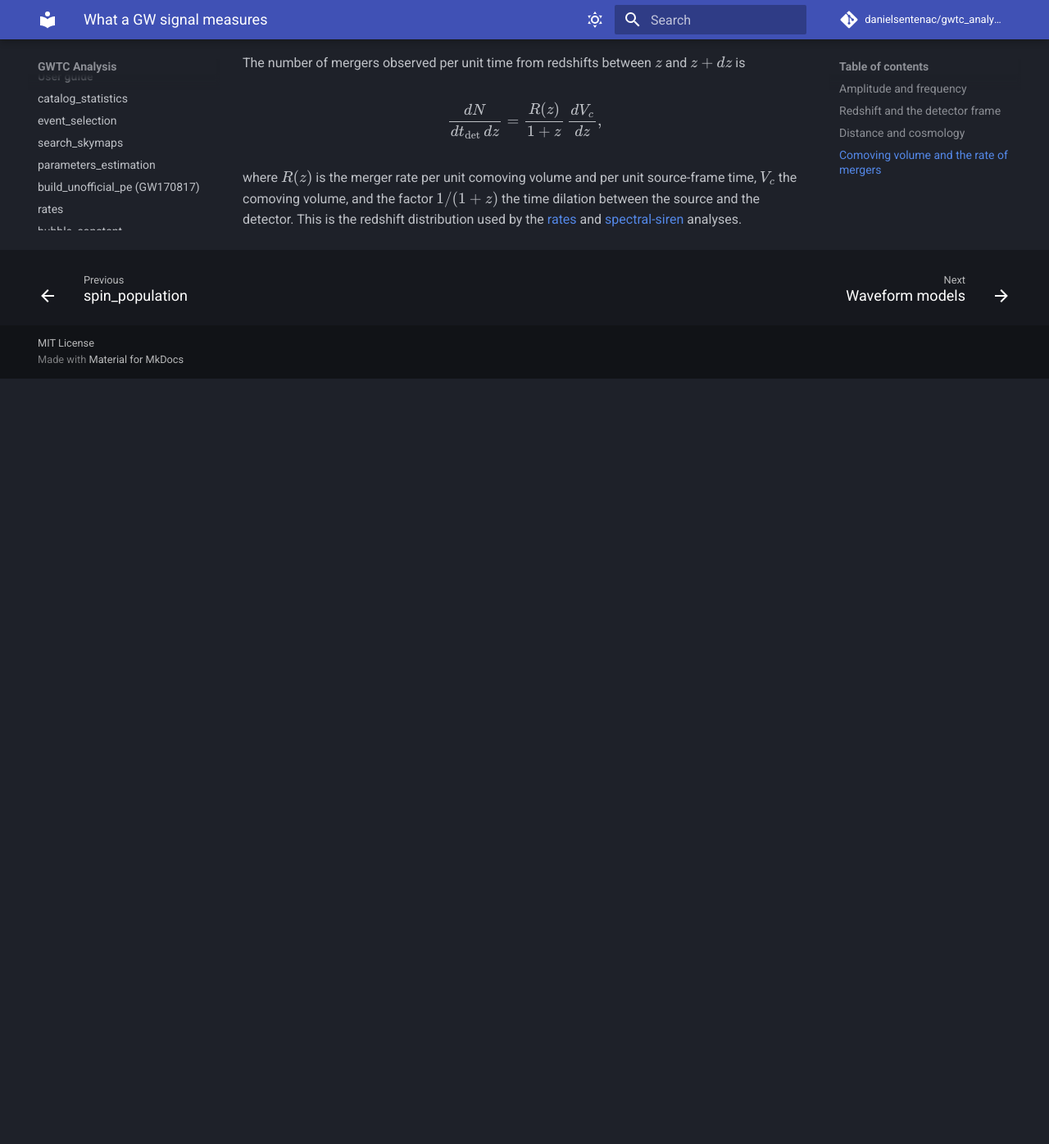
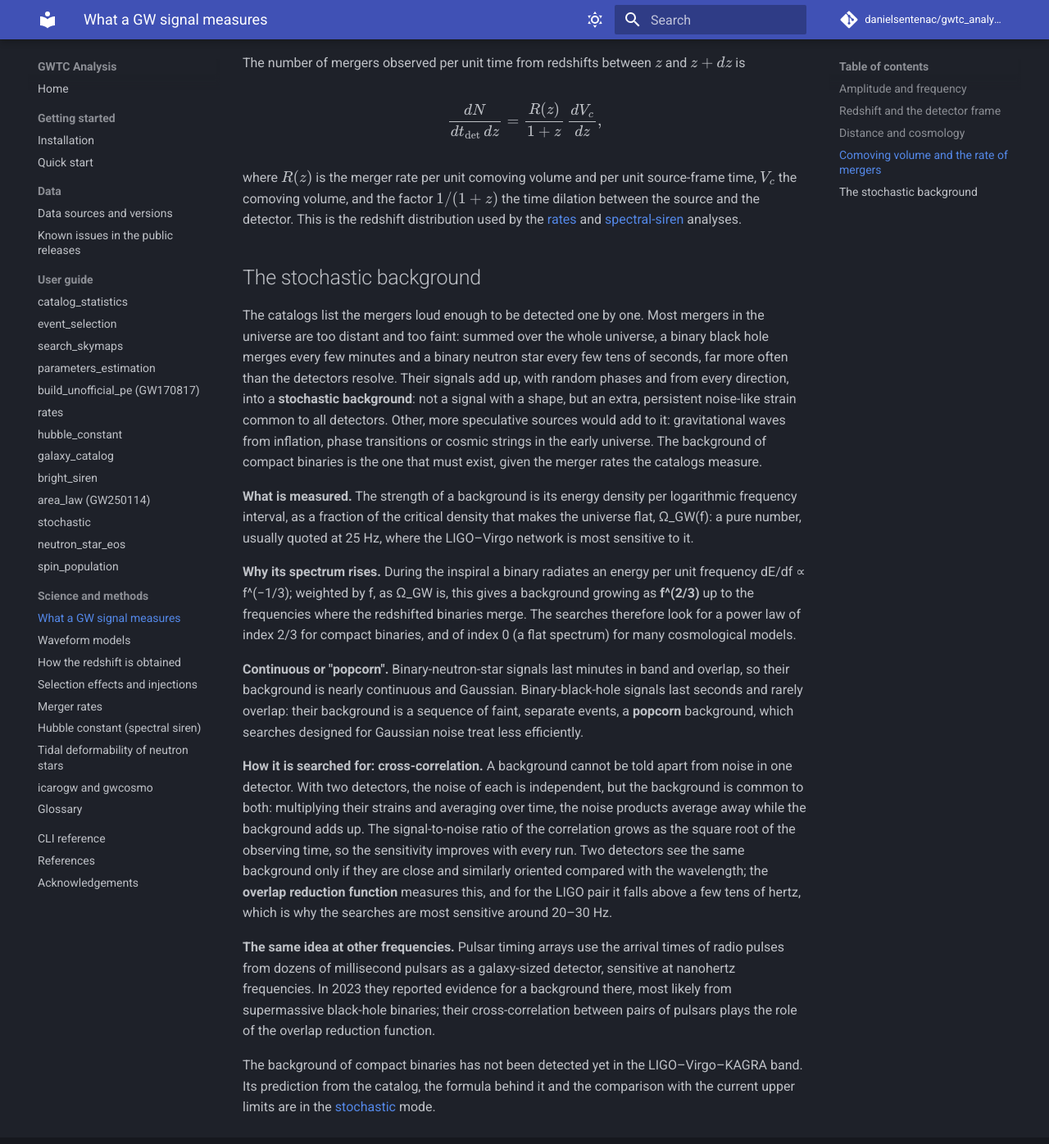
Before and after one commit to danielsentenac/gwtc_analysis, an MkDocs documentation site: the page built from docs/science/gw-signals.md, in a window 1280 px wide and 1400 px high, scrolled down 1889 px. Shown: the top 1396 px of the window at 82% size. Built offline with MkDocs 1.6.1 and Material for MkDocs 9.7.7, drawn with Linux system fonts in a browser that asks for light colours; comment, search, counter and statistics services are not loaded; before the commit the page ends 2351 px from its top, so only the background shows below that.

Commit message:
docs: the stochastic background, principles only, in What a GW signal measures
Co-Authored-By: Claude Opus 5.5 <noreply@anthropic.com>

```diff
--- a/docs/science/gw-signals.md
+++ b/docs/science/gw-signals.md
@@ -80,3 +80,44 @@ where \(R(z)\) is the merger rate per unit comoving volume and per unit source-f
 comoving volume, and the factor \(1/(1+z)\) the time dilation between the source and the detector.
 This is the redshift distribution used by the [rates](merger-rates.md) and
 [spectral-siren](spectral-siren.md) analyses.
+
+## The stochastic background
+
+The catalogs list the mergers loud enough to be detected one by one. Most mergers in the universe are too
+distant and too faint: summed over the whole universe, a binary black hole merges every few minutes and a binary
+neutron star every few tens of seconds, far more often than the detectors resolve. Their signals add up, with
+random phases and from every direction, into a **stochastic background**: not a signal with a shape, but an extra,
+persistent noise-like strain common to all detectors. Other, more speculative sources would add to it:
+gravitational waves from inflation, phase transitions or cosmic strings in the early universe. The background of
+compact binaries is the one that must exist, given the merger rates the catalogs measure.
+
+**What is measured.** The strength of a background is its energy density per logarithmic frequency interval, as
+a fraction of the critical density that makes the universe flat, Ω_GW(f): a pure number, usually quoted at 25 Hz,
+where the LIGO–Virgo network is most sensitive to it.
+
+**Why its spectrum rises.** During the inspiral a binary radiates an energy per unit frequency dE/df ∝ f^(−1/3);
+weighted by f, as Ω_GW is, this gives a background growing as **f^(2/3)** up to the frequencies where the
+redshifted binaries merge. The searches therefore look for a power law of index 2/3 for compact binaries, and of
+index 0 (a flat spectrum) for many cosmological models.
+
+**Continuous or "popcorn".** Binary-neutron-star signals last minutes in band and overlap, so their background is
+nearly continuous and Gaussian. Binary-black-hole signals last seconds and rarely overlap: their background is a
+sequence of faint, separate events, a **popcorn** background, which searches designed for Gaussian noise treat
+less efficiently.
+
+**How it is searched for: cross-correlation.** A background cannot be told apart from noise in one detector. With
+two detectors, the noise of each is independent, but the background is common to both: multiplying their strains
+and averaging over time, the noise products average away while the background adds up. The signal-to-noise ratio
+of the correlation grows as the square root of the observing time, so the sensitivity improves with every run.
+Two detectors see the same background only if they are close and similarly oriented compared with the wavelength;
+the **overlap reduction function** measures this, and for the LIGO pair it falls above a few tens of hertz, which
+is why the searches are most sensitive around 20–30 Hz.
+
+**The same idea at other frequencies.** Pulsar timing arrays use the arrival times of radio pulses from dozens of
+millisecond pulsars as a galaxy-sized detector, sensitive at nanohertz frequencies. In 2023 they reported evidence
+for a background there, most likely from supermassive black-hole binaries; their cross-correlation between pairs
+of pulsars plays the role of the overlap reduction function.
+
+The background of compact binaries has not been detected yet in the LIGO–Virgo–KAGRA band. Its prediction from
+the catalog, the formula behind it and the comparison with the current upper limits are in the
+[stochastic](../modes/stochastic.md) mode.
```
